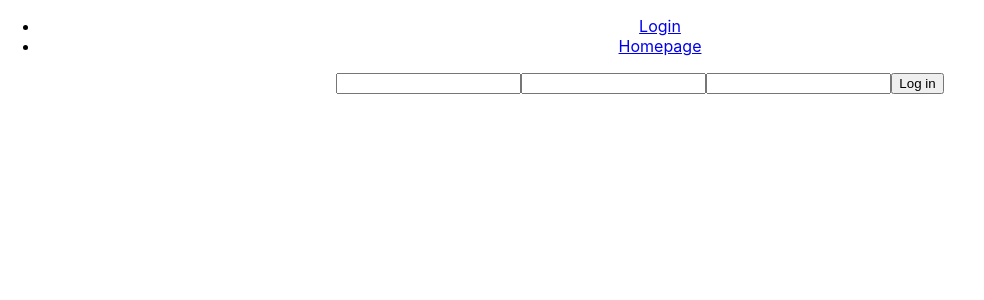
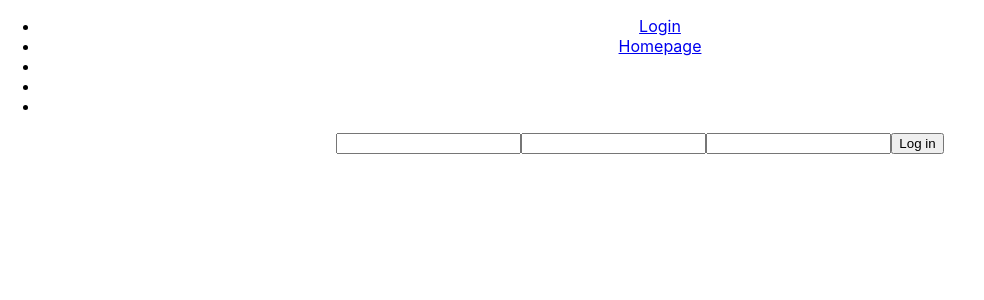
Before and after one commit to Build-Week-SleepTracker/Front-End, a React (Create React App) app in the folder sleep-tracker/: page /contactForm in a window 1280 px wide. Shown: the top 300 px of the page, without its empty margins (0-984 px from the left). Built offline with nearby package versions, Linux system fonts and the light colour scheme.

Commit message:
push/pull

```diff
--- a/sleep-tracker/src/App.js
+++ b/sleep-tracker/src/App.js
@@ -24,6 +24,15 @@ const [sessionList, setSessionList] = useState([])
           <li>
             <Link to="/protected">Homepage</Link>
           </li>
+          <li>
+              {/* journal */}
+          </li>
+          <li>
+               {/* survey */}
+          </li>
+          <li>
+               {/* contact form */}
+          </li>
         </ul>
       </div>
       <Switch>
--- a/sleep-tracker/src/components/SessionList.js
+++ b/sleep-tracker/src/components/SessionList.js
@@ -141,6 +141,8 @@ const SessionList = ({ sessions, updateSession, getData }) => {
  </ul>
      </div>
 
+
+
     </div>
   );
 };
```
